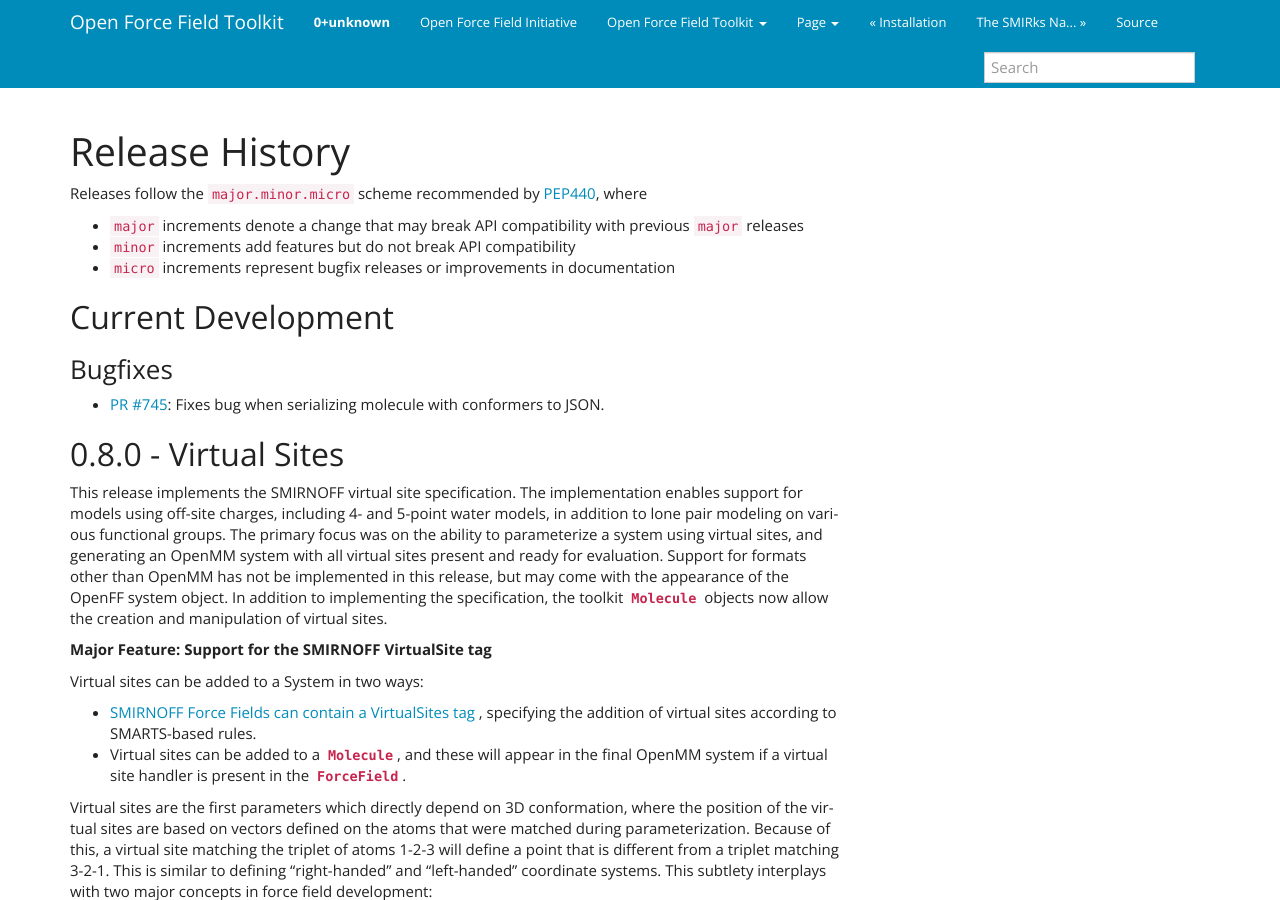
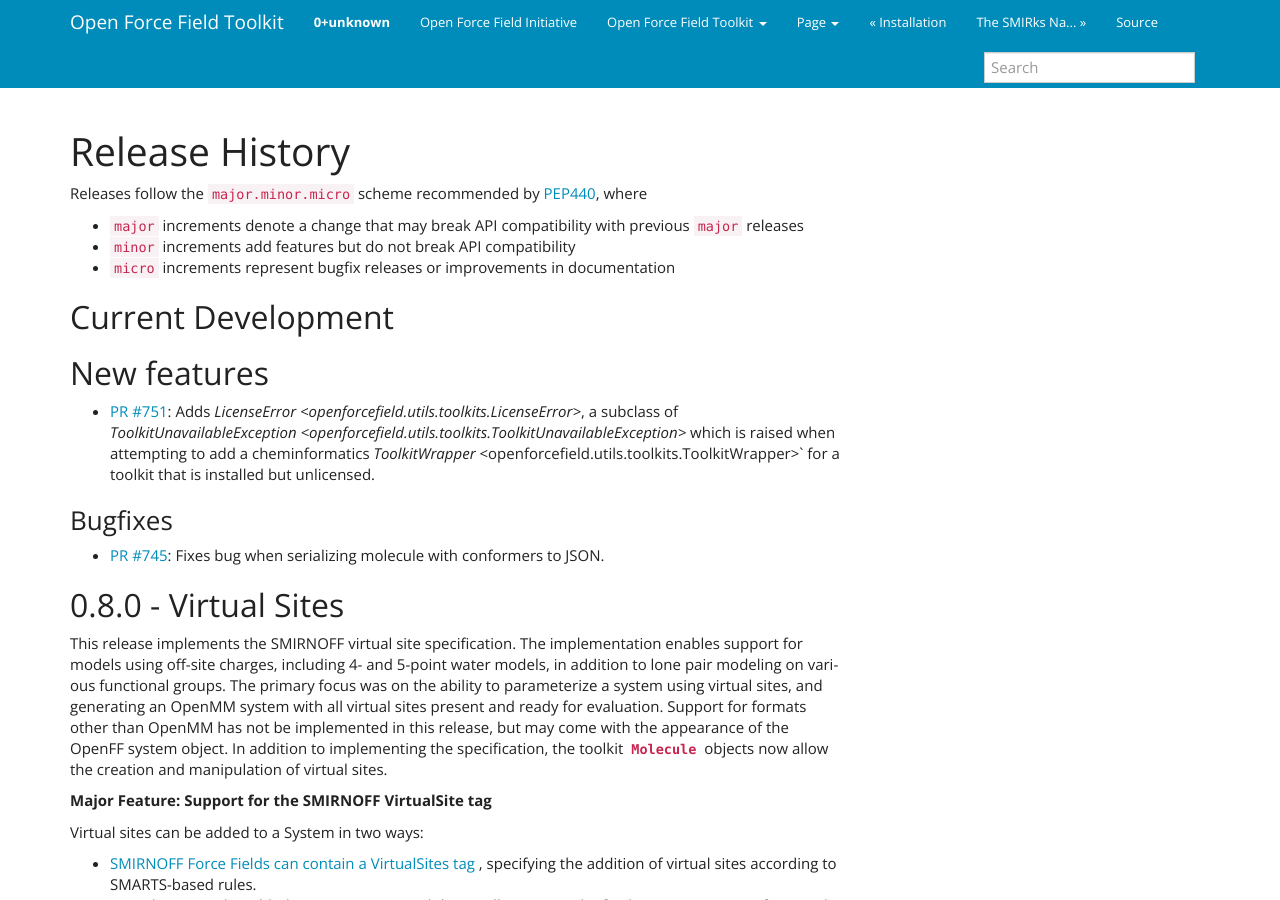
Before and after one commit to openforcefield/openff-toolkit, a Sphinx documentation site: the page built from docs/releasehistory.rst, in a window 1280 px wide and 900 px high. Built offline with Sphinx 7.4.7, drawn with Linux system fonts in a browser that asks for light colours.

Commit message:
Update release history

```diff
--- a/docs/releasehistory.rst
+++ b/docs/releasehistory.rst
@@ -9,6 +9,16 @@
 
 Current Development
 -------------------
+
+New features
+------------
+- `PR #751 <https://github.com/openforcefield/openforcefield/pull/751>`_: Adds
+  `LicenseError <openforcefield.utils.toolkits.LicenseError>`, a subclass of
+  `ToolkitUnavailableException <openforcefield.utils.toolkits.ToolkitUnavailableException>`
+  which is raised when attempting to add a cheminformatics
+  `ToolkitWrapper` <openforcefield.utils.toolkits.ToolkitWrapper>` for a toolkit that
+  is installed but unlicensed.
+
 
 Bugfixes
 """""""""
```
